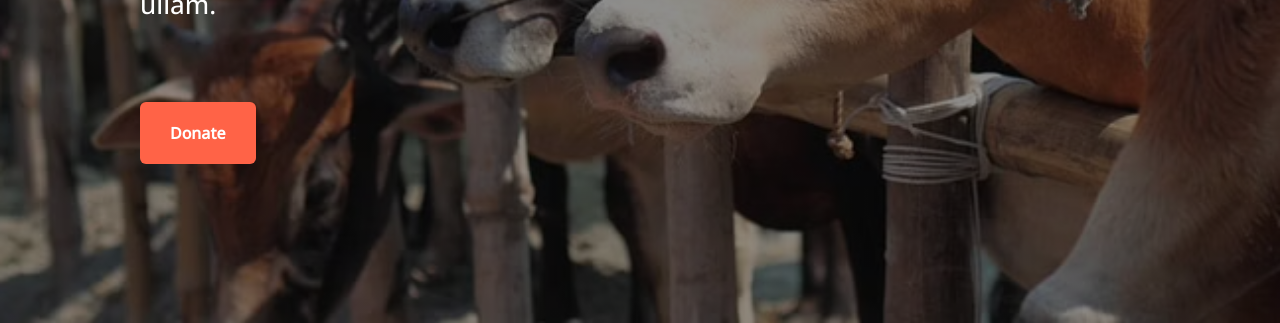
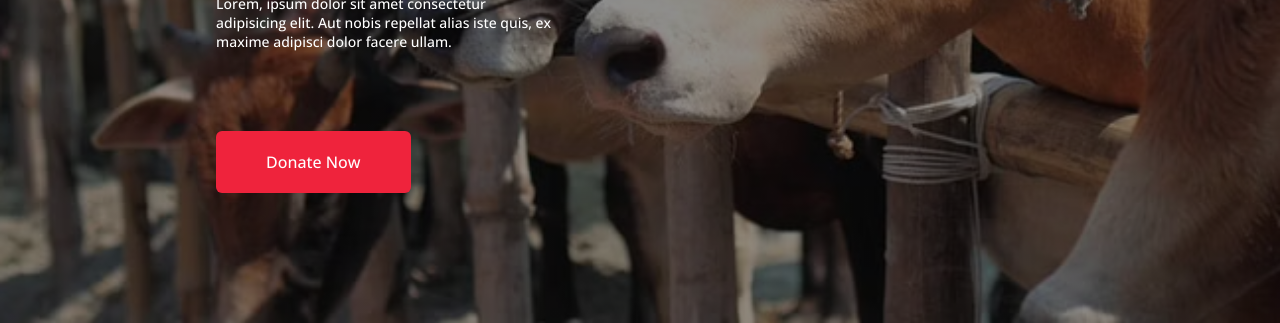
Before and after one commit to amJayem/eid-zakat, a plain HTML site: page index.html in a window 1280 px wide. Shown: the part 477-800 px from the top of the page. Drawn offline with nearby package versions, Linux system fonts and the light colour scheme.

Commit message:
hero area p tag and button updated

```diff
--- a/index.html
+++ b/index.html
@@ -9,7 +9,7 @@
                 <div class="hero-text">
                     <h1>Let’s Finish your <br> internal Evil</h1>
                     <p>Lorem, ipsum dolor sit amet consectetur adipisicing elit. Aut nobis repellat alias iste quis, ex maxime adipisci dolor facere ullam.</p>
-                    <a href="#">Donate</a>
+                    <a href="#">Donate Now</a>
                 </div>
             </div>
         </section>
--- a/styles/style.css
+++ b/styles/style.css
@@ -27,11 +27,12 @@
 }
 
 .hero-text h1{
+    margin-top: 180px;
     font-size: 55px;
     margin-bottom: 10px;
 }
 .hero-text p{
-    font-size: 26px;
+    font-size: 14px;
     margin-bottom: 30px;
     width: 40%;
 }
@@ -39,11 +40,12 @@
 .hero-text a{
     text-decoration: none;
     display: inline-block;
-    background-image: linear-gradient(tomato,tomato);
-    padding: 20px 30px;
+    /* background-image: linear-gradient(tomato,red); */
+    background-color: #EF233C;
+    padding: 20px 50px;
     margin-top: 50px;
     border-radius: 6px;
-    font-weight: 700;
+    font-weight: 500;
 }
 
 .hero-text a:hover{
```
